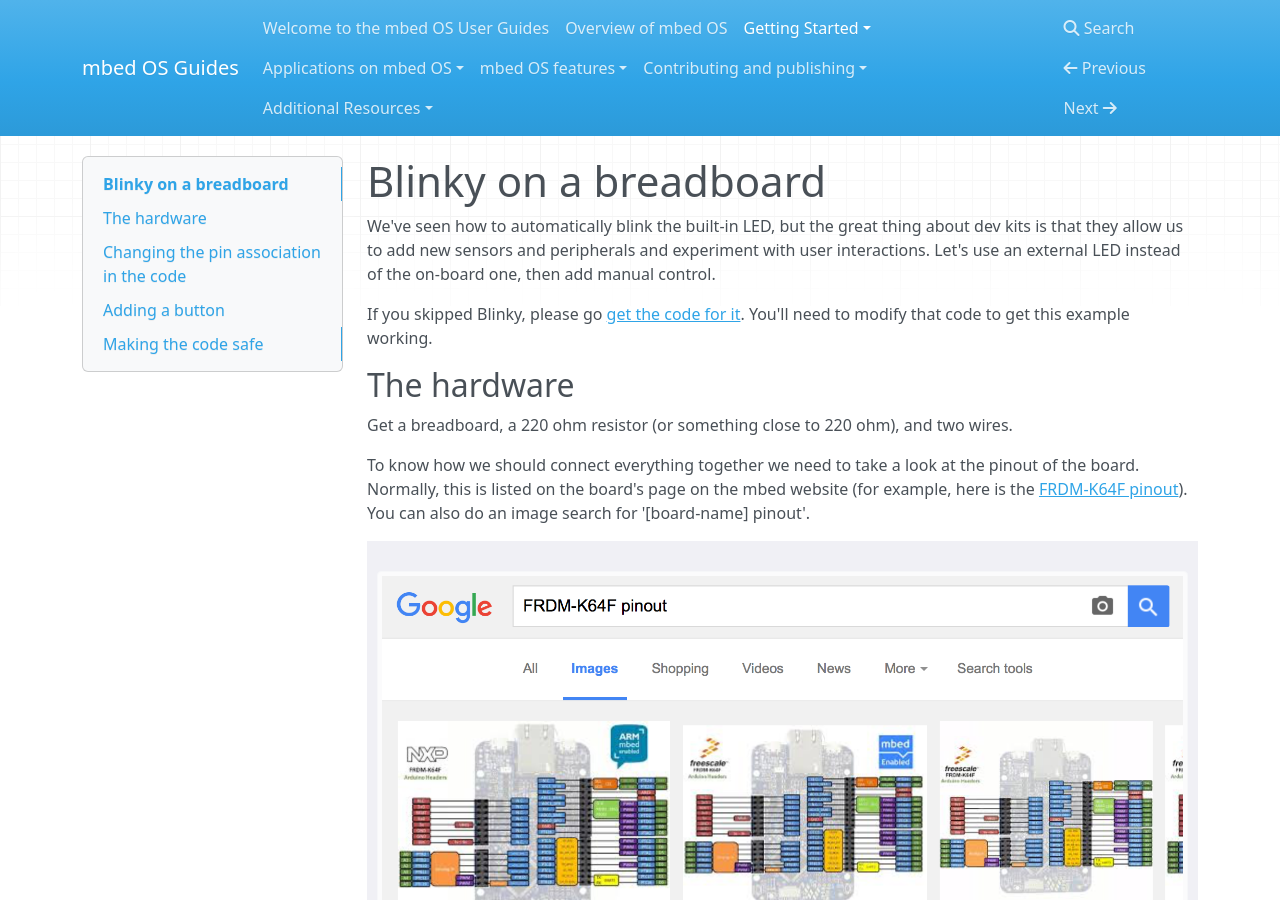
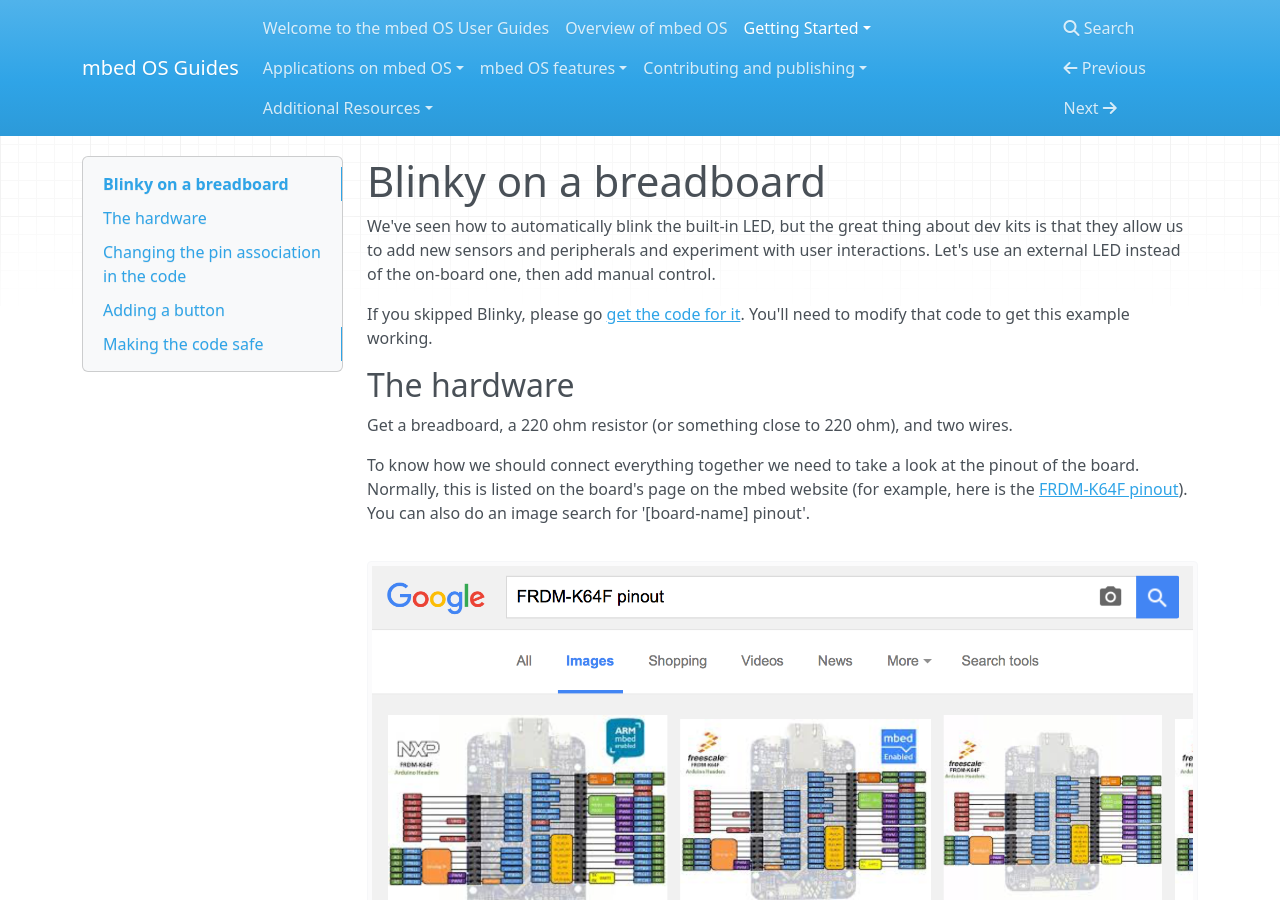
Before and after one commit to ARMmbed/GettingStartedmbedOS, an MkDocs documentation site: the page built from Docs/Extended_LED.md, in a window 1280 px wide and 900 px high. Built offline with MkDocs 1.6.1, drawn with Linux system fonts in a browser that asks for light colours; nearby versions of some CDN libraries; old or Windows-style settings are respelled for this version of MkDocs.

Commit message:
restyling

````diff
--- a/Docs/Extended_LED.md
+++ b/Docs/Extended_LED.md
@@ -10,19 +10,16 @@ Get a breadboard, a 220 ohm resistor (or something close to 220 ohm), and two wi
 
 To know how we should connect everything together we need to take a look at the pinout of the board. Normally, this is listed on the board's page on the mbed website (for example, here is the [FRDM-K64F pinout](https://www.mbed.com/en/development/hardware/boards/nxp/frdm_k64f/)). You can also do an image search for '[board-name] pinout'.
 
-<span style="background-color: #F0F0F5; display:block; text-align:center; height:100%; padding:10px;">![Finding pinouts with your favourite search engine](Images/bb01.png)</span>
+<span class="images">![Finding pinouts with your favourite search engine](Images/bb01.png)<span>Finding pinouts with your favourite search engine</span></span>
 
-*Finding pinouts with your favourite search engine*
 
 We need a digital pin for the LED. Since I'm using the FRDM-K64F, I selected pin PTB23/D4.
 
-<span style="background-color: #F0F0F5; display:block; text-align:center; height:100%; padding:10px;">![Choosing a digital pin](Images/bb04.png)</span>
+<span class="images">![Choosing a digital pin](Images/bb04.png)</span>
 
 Now we're ready to set up the circuit.
 
-<span style="background-color: #F0F0F5; display:block; text-align:center; height:100%; padding:10px;">![Sketch of a LED wired up on a breadboard](Images/bb-sketch-led.png)</span>
-
-*Black wire running from GND to the short leg of the LED. Orange wire running from PTB23 through a resistor to the long leg of the LED.*
+<span class="images">![Sketch of a LED wired up on a breadboard](Images/bb-sketch-led.png)<span>*Black wire running from GND to the short leg of the LED. Orange wire running from PTB23 through a resistor to the long leg of the LED.*</span></span>
 
 ## Changing the pin association in the code
 
@@ -42,7 +39,7 @@ static void blinky(void) {
 
 Now the LED on the breadboard blinks, rather than the LED on the board.
 
-<span style="background-color: #F0F0F5; display:block; text-align:center; height:100%; padding:10px;">![LED wired up on a breadboard](Images/bb02.png)</span>
+<span class="images">![LED wired up on a breadboard](Images/bb02.png)</span>
 
 ## Adding a button
 
@@ -50,7 +47,7 @@ Since we have the breadboard ready anyway, we can also change this program to to
 
 First we need to take another digital pin (in my case PTA2/D5), and wire the button up on the breadboard. Make sure to also have a pull-down resistor to ground.
 
-<span style="background-color: #F0F0F5; display:block; text-align:center; height:100%; padding:10px;">![Sketch of a button and a LED on a breadboard](Images/bb-sketch-btn.png)</span>
+<span class="images">![Sketch of a button and a LED on a breadboard](Images/bb-sketch-btn.png)</span>
 
 Now we can configure PTA2/D5 as an [`InterruptIn`](https://developer.mbed.org/handbook/InterruptIn) pin and get notified when the button gets pressed or released. Change 'source/app.cpp' to read:
 
@@ -74,7 +71,7 @@ void app_start(int, char**) {
 }
 ```
 
-<span style="background-color: #F0F0F5; display:block; text-align:center; height:100%; padding:10px;">![Button and a LED on a breadboard](https://raw.githubusercontent.com/ARMmbed/GettingStartedmbedOS/master/Docs/Images/bb03.gif)</span>
+<span class="images">![Button and a LED on a breadboard](https://raw.githubusercontent.com/ARMmbed/GettingStartedmbedOS/master/Docs/Images/bb03.gif)</span>
 
 ## Making the code safe
 
@@ -114,4 +111,4 @@ void app_start(int, char**) {
     button.fall(&led_toggle_irq);
 }
 ```
-<span style="background-color:#E6E6E6;  border:1px solid #000;display:block; height:100%; padding:10px">**Tip:** You can read more [about MINAR here](Full_Guide/MINAR.md).</span>
+<span class="tips">**Tip:** You can read more [about MINAR here](Full_Guide/MINAR.md).</span>
````
